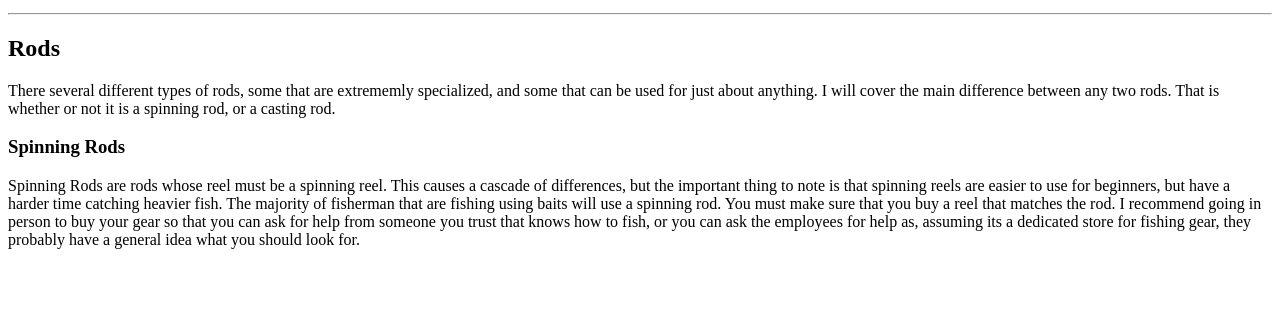
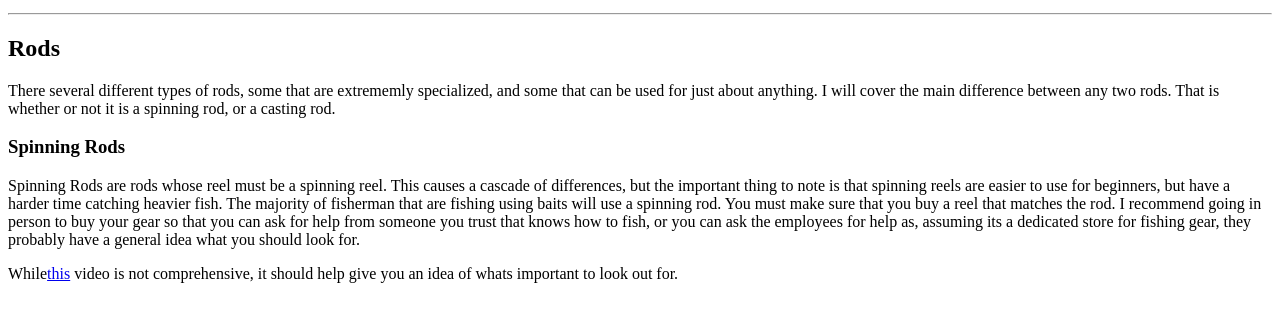
Before and after one commit to Woodman457/Fishing-Website-attempt, a plain HTML site: page Fishing_Equipment.html in a window 1280 px wide. Shown: the part 101-422 px from the top of the page. Drawn offline with Linux system fonts and the light colour scheme.

Commit message:
Update Fishing_Equipment.html

```diff
--- a/Fishing_Equipment.html
+++ b/Fishing_Equipment.html
@@ -17,3 +17,4 @@
      <p>There several different types of rods, some that are extrememly specialized, and some that can be used for just about anything. I will cover the main difference between any two rods. That is whether or not it is a spinning rod, or a casting rod.</p>
      <h3>Spinning Rods</h3>
      <p>Spinning Rods are rods whose reel must be a spinning reel. This causes a cascade of differences, but the important thing to note is that spinning reels are easier to use for beginners, but have a harder time catching heavier fish. The majority of fisherman that are fishing using baits will use a spinning rod. You must make sure that you buy a reel that matches the rod. I recommend going in person to buy your gear so that you can ask for help from someone you trust that knows how to fish, or you can ask the employees for help as, assuming its a dedicated store for fishing gear, they probably have a general idea what you should look for.</p>
+     <p>While<a href="https://www.youtube.com/watch?v=rhhBPNUXYis">this</a> video is not comprehensive, it should help give you an idea of whats important to look out for.</p>
```
